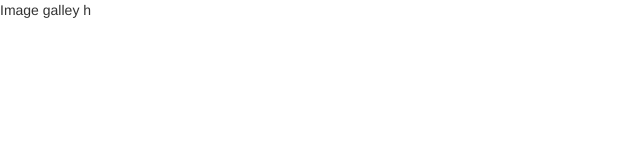
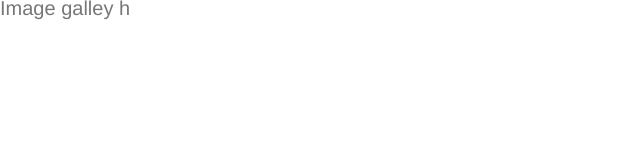
Before and after one commit to YakubuAmidu/ImageGallery, a website: page index.html in a window 1280 px wide. Shown: the full height of the page, 0-640 px from the left. Drawn offline with nearby package versions, Linux system fonts and the light colour scheme.

Commit message:
Initial commit

```diff
--- a/index.html
+++ b/index.html
@@ -4,6 +4,10 @@
     <meta charset="utf-8">
     <meta http-equiv="X-UA-Compatible" content="IE=edge">
     <meta name="viewport" content="width=device-width, initial-scale=1">
+
+    <!--Google fonts-->
+    <link rel="preconnect" href="https://fonts.gstatic.com">
+    <link href="https://fonts.googleapis.com/css2?family=PT+Sans+Narrow:wght@700&display=swap" rel="stylesheet">
 
     <!-- Latest compiled and minified CSS -->
     <link rel="stylesheet" href="https://maxcdn.bootstrapcdn.com/bootstrap/3.3.7/css/bootstrap.min.css" integrity="sha384-BVYiiSIFeK1dGmJRAkycuHAHRg32OmUcww7on3RYdg4Va+PmSTsz/K68vbdEjh4u" crossorigin="anonymous">
--- a/src/css/style.css
+++ b/src/css/style.css
@@ -0,0 +1,12 @@
+body{
+  margin: 0;
+  padding: 0;
+  color: #777;
+  box-sizing: border-box;
+  font-family: font-family: 'PT Sans Narrow', sans-serif;
+}
+
+*{
+  font-size: 20px;
+  line-height: 17px;
+}
```
Also changed, not shown: src/assets/imageone.png (added), src/assets/imagethree.png (added), src/assets/imagetwo.png (added), 1 other file.
